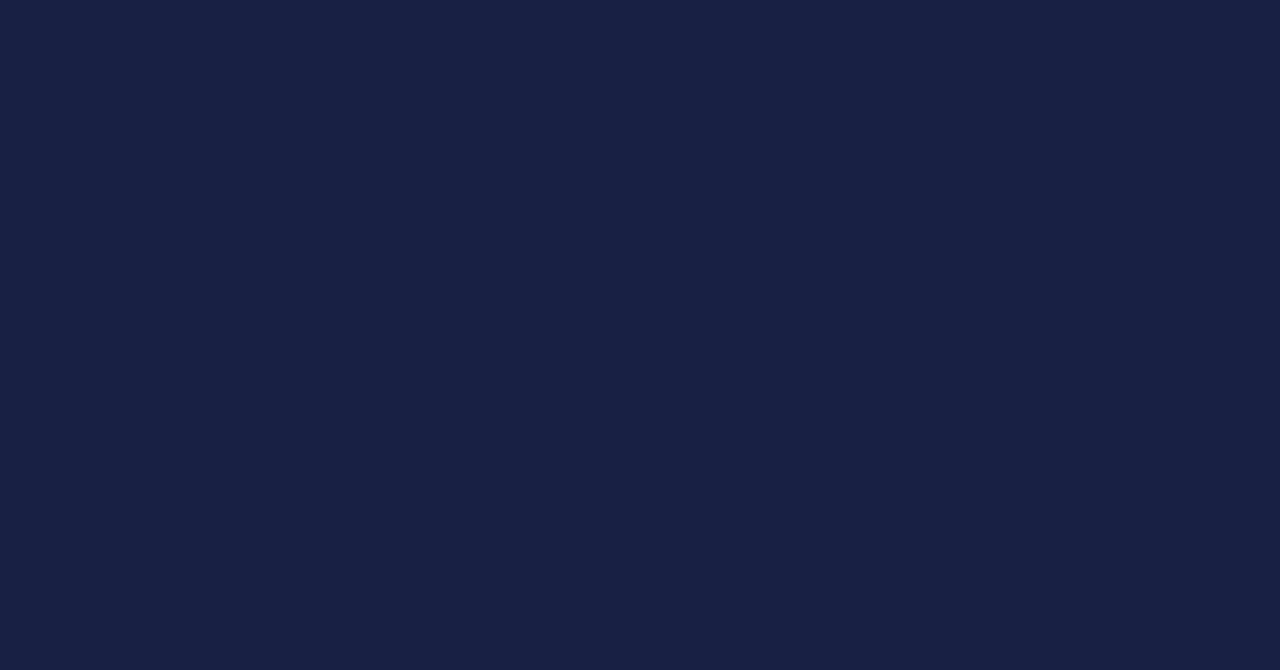
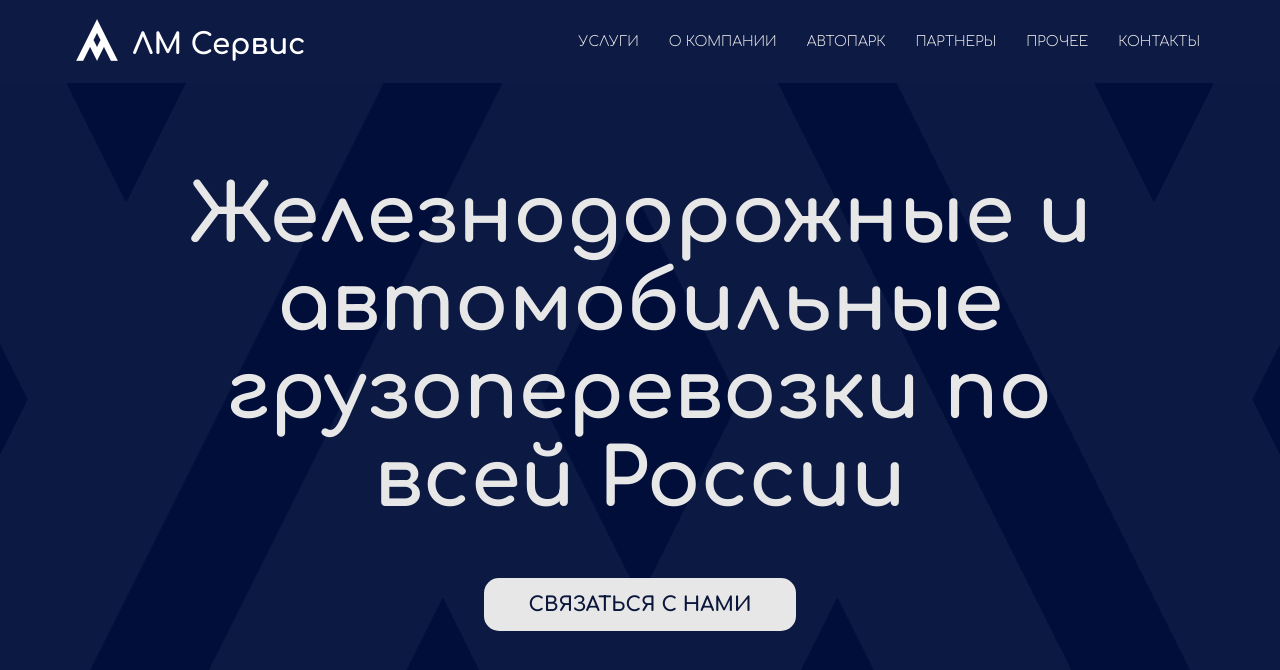
Before and after one commit to MattLinkevich/LMService, a plain HTML site: page index.html in a window 1280 px wide. Drawn offline with Linux system fonts and the light colour scheme.

Commit message:
Intro page

```diff
--- a/Assets/css/style.css
+++ b/Assets/css/style.css
@@ -3,7 +3,9 @@ body
     font-family: 'Comfortaa', cursive;
     font-size: 14px;
     color: #e7e7e7;
-    background-color: #182044;
+    background: #0b163b url("../img/mainpage.png") center no-repeat;
+    background-size: cover;
+    background-attachment: fixed;
     margin: 0;
 }
 
@@ -13,3 +15,111 @@ body
 {
     box-sizing: border-box;
 }
+
+/* Container */
+.container
+{
+    width: 100%;
+    min-width: 1200px;
+    margin: 0 auto;
+}
+
+/* Header */
+
+.header
+{
+    position: absolute;
+    top: 0;
+    left: 0;
+    z-index: 1000;
+    width: 100%;
+    background: #0d1a44;
+    position: fixed;
+}
+
+.header_inner
+{
+    margin: 0 50px;
+    display: flex;
+    justify-content: space-between;
+    padding: 15px;
+    align-items: center;
+}
+
+/* Nav */
+
+.nav
+{
+    font-weight: 300;
+    text-transform: uppercase;
+    display: flex;
+}
+
+.nav_link
+{
+    color: #e7e7e7;
+    text-decoration: none;
+    padding: 0 15px;
+}
+
+.nav_link:hover
+{
+    color: #aaaaaa;
+    transition-duration: .2s;
+}
+
+.header_logo img
+{
+    width: 250px;
+}
+
+/* Intro */
+
+.intro
+{
+    height: 750px;
+    justify-content: center;
+    display: flex;
+    flex-direction: column;
+
+}
+
+.intro_inner
+{
+    max-width: 1000px;
+    margin: 0 auto;
+    text-align: center;
+}
+
+.intro_title
+{
+    font-size: 80px;
+    color: #e7e7e7;
+    font-weight: 700;
+    line-height: 1.1;
+}
+
+.intro_btn
+{
+    font-size: 20px;
+    display: inline-block;
+    vertical-align: top;
+    color: #0b163b;
+    font-weight: 700;
+    text-transform: uppercase;
+    text-decoration: none;
+    background-color: #e7e7e7;
+    padding: 15px 45px;
+    border-radius: 15px;
+    transition: background .2s;
+
+    border: 0;
+    cursor: pointer;
+}
+
+.intro_btn:hover
+{
+    color: #123bcd;
+    transition-duration: 0.2s;
+    background-color: #aaaaaa;
+}
--- a/index.html
+++ b/index.html
@@ -9,6 +9,31 @@
     <title>ЛМ Сервис: грузоперевозки по всей России</title>
 </head>
 <body>
+    <header class="header">
+        <div class="container">
+            <div class="header_inner">
+                <div class="header_logo">
+                    <img src="Assets/img/logo_header.png" alt="">
+                </div>
+                <nav class="nav">
+                    <a class="nav_link" href="#">Услуги</a>
+                    <a class="nav_link" href="#">О компании</a>
+                    <a class="nav_link" href="#">Автопарк</a>
+                    <a class="nav_link" href="#">Партнеры</a>
+                    <a class="nav_link" href="#">Прочее</a>
+                    <a class="nav_link" href="#">Контакты</a>
+                </nav>
+            </div>
+        </div>
+    </header>
 
+    <div class="intro">
+        <div class="container">
+            <div class="intro_inner">
+                <h1 class="intro_title">Железнодорожные и автомобильные грузоперевозки по всей России</h1>
+                <a class = "intro_btn" href="#">Связаться с нами</a>
+            </div>
+        </div>
+    </div>
 </body>
 </html>
```
